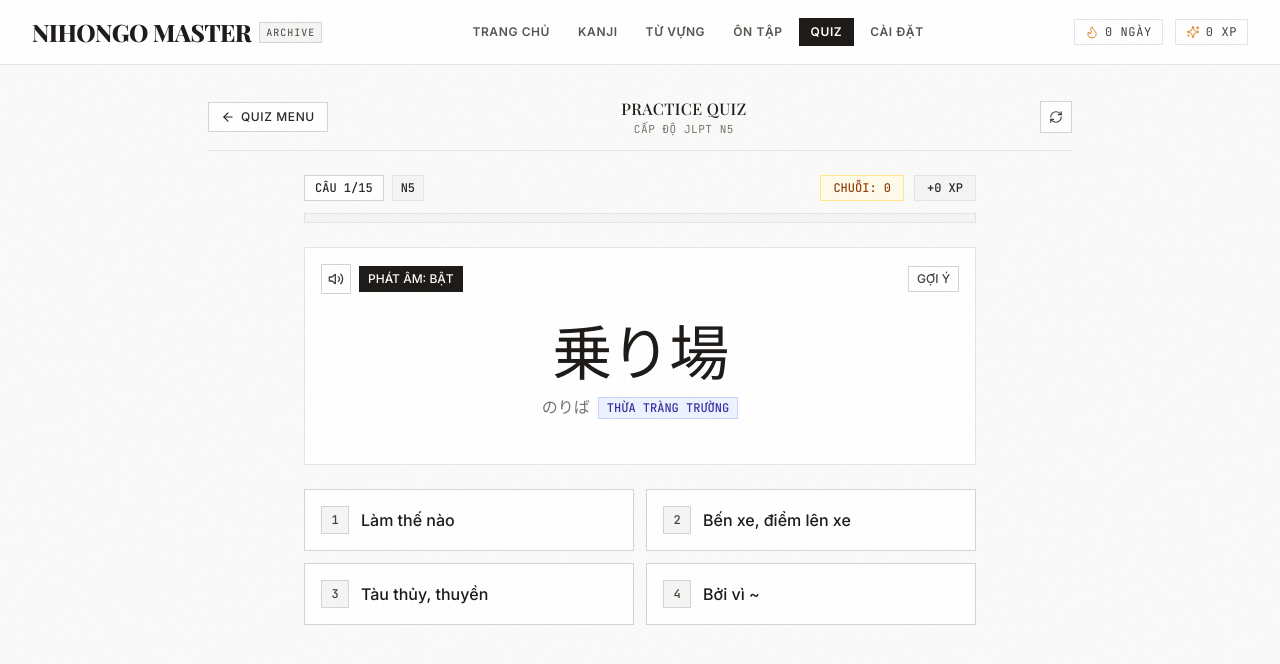
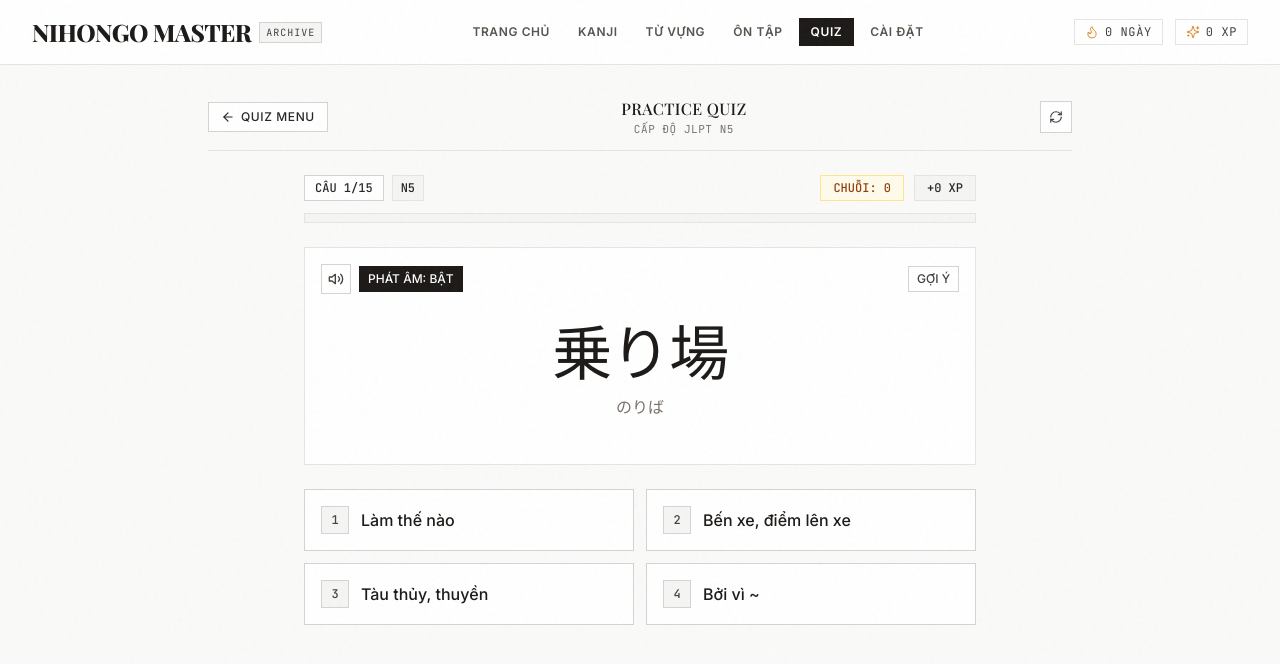
Before and after one commit to Vang-2812/nihongo-master, a Next.js app: page /review/quiz/1 in a window 1280 px wide. Shown: the top 664 px of the page. Built offline with nearby package versions, Linux system fonts and the light colour scheme; a web font is replaced by a local one.

Commit message:
fix(quiz): remove sino-vietnamese reading from multiple choice question kana preview

```diff
--- a/src/components/quiz/MultipleChoiceQuiz.tsx
+++ b/src/components/quiz/MultipleChoiceQuiz.tsx
@@ -556,7 +556,7 @@ export const MultipleChoiceQuiz: React.FC<MultipleChoiceQuizProps> = ({
             </div>
           )}
 
-          {/* Reading and Sino-Vietnamese */}
+          {/* Reading display (without Sino-Vietnamese leak) */}
           <div className="min-h-[2rem] flex items-center justify-center gap-2 mt-3">
             {activeDirection === 'vi_to_ja' ? (
               (showHint || isChecked) ? (
@@ -569,11 +569,6 @@ export const MultipleChoiceQuiz: React.FC<MultipleChoiceQuizProps> = ({
                       ({currentItem.reading})
                     </span>
                   )}
-                  {currentItem.sinoVietnamese && (
-                    <span className="text-xs font-medium px-2 py-0.5 bg-indigo-50 text-indigo-800 border border-indigo-200 uppercase">
-                      {currentItem.sinoVietnamese}
-                    </span>
-                  )}
                 </div>
               ) : (
                 <span className="text-xs font-sans font-medium text-stone-500 uppercase tracking-wider">
@@ -581,18 +576,11 @@ export const MultipleChoiceQuiz: React.FC<MultipleChoiceQuizProps> = ({
                 </span>
               )
             ) : (
-              (showKana || showHint || isChecked) ? (
+              (showKana || showHint) && currentItem.reading && currentItem.reading !== currentItem.word ? (
                 <div className="flex items-center gap-2 animate-fadeIn flex-wrap justify-center font-mono">
-                  {currentItem.reading && currentItem.reading !== currentItem.word && (
-                    <span className="text-base font-medium text-stone-500">
-                      {currentItem.reading}
-                    </span>
-                  )}
-                  {currentItem.sinoVietnamese && (
-                    <span className="text-xs font-medium px-2 py-0.5 bg-indigo-50 text-indigo-800 border border-indigo-200 uppercase">
-                      {currentItem.sinoVietnamese}
-                    </span>
-                  )}
+                  <span className="text-base font-medium text-stone-500">
+                    {currentItem.reading}
+                  </span>
                 </div>
               ) : (
                 <span className="text-xs font-sans font-medium text-stone-500 uppercase tracking-wider">
```
